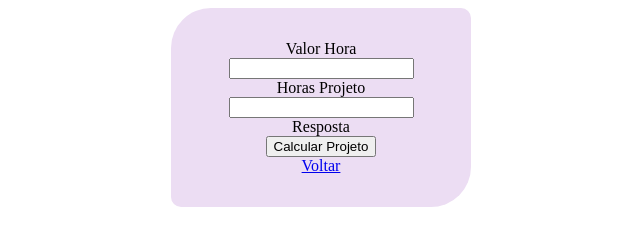
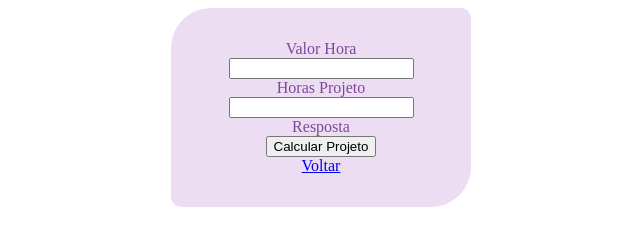
Before and after one commit to jennyffermorais/calculadora-workshop-Jennyffer-Novaes, a plain HTML site: page desafio.html in a window 1280 px wide. Shown: the whole page, without its empty margins (319-959 px from the left). Drawn offline with Linux system fonts and the light colour scheme.

Commit message:
ajustar estilos

```diff
--- a/css/desafio.css
+++ b/css/desafio.css
@@ -19,4 +19,5 @@ body {
   border: none;
   border-radius: 40px 10px;
   padding: 2em;
+  color: #7f479b;
 }
```
Also changed, not shown: desafio.html (line endings or trailing spaces), js/desafio.js (line endings or trailing spaces).
